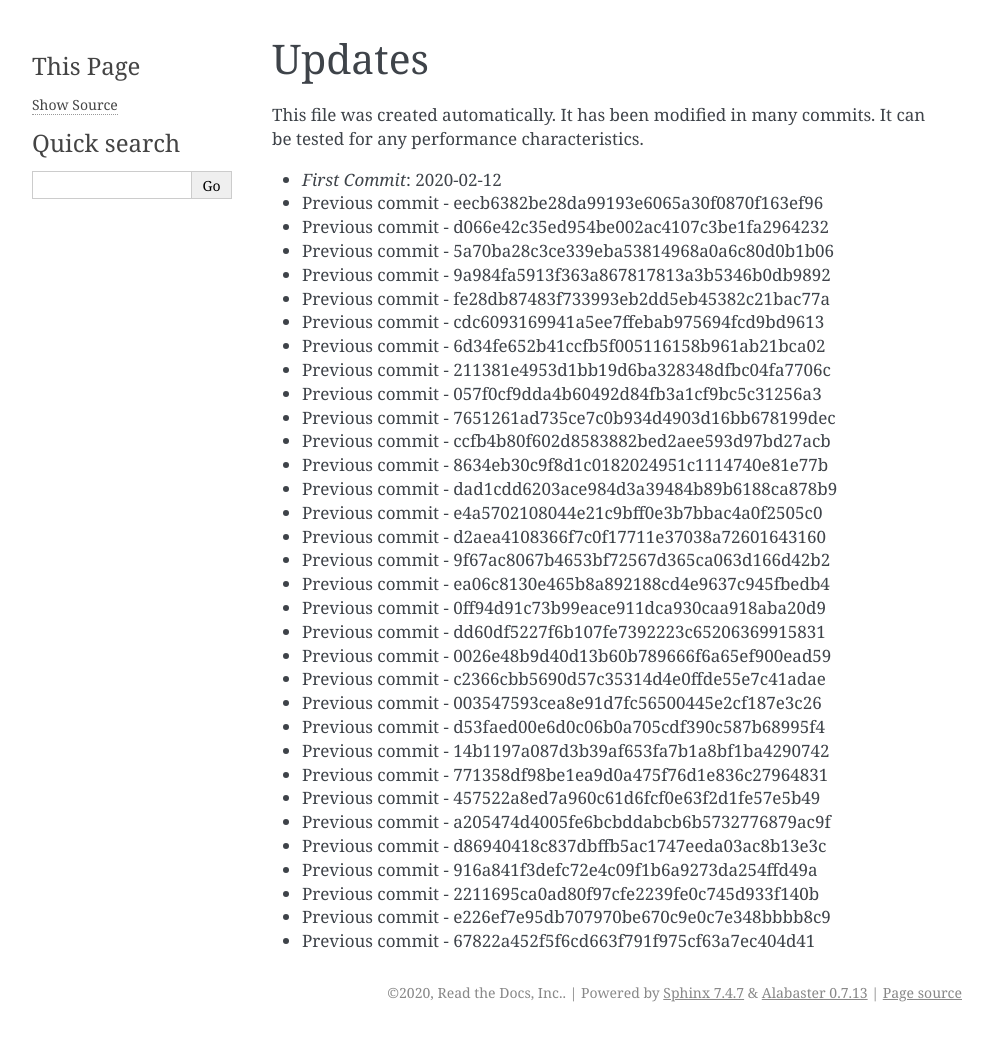
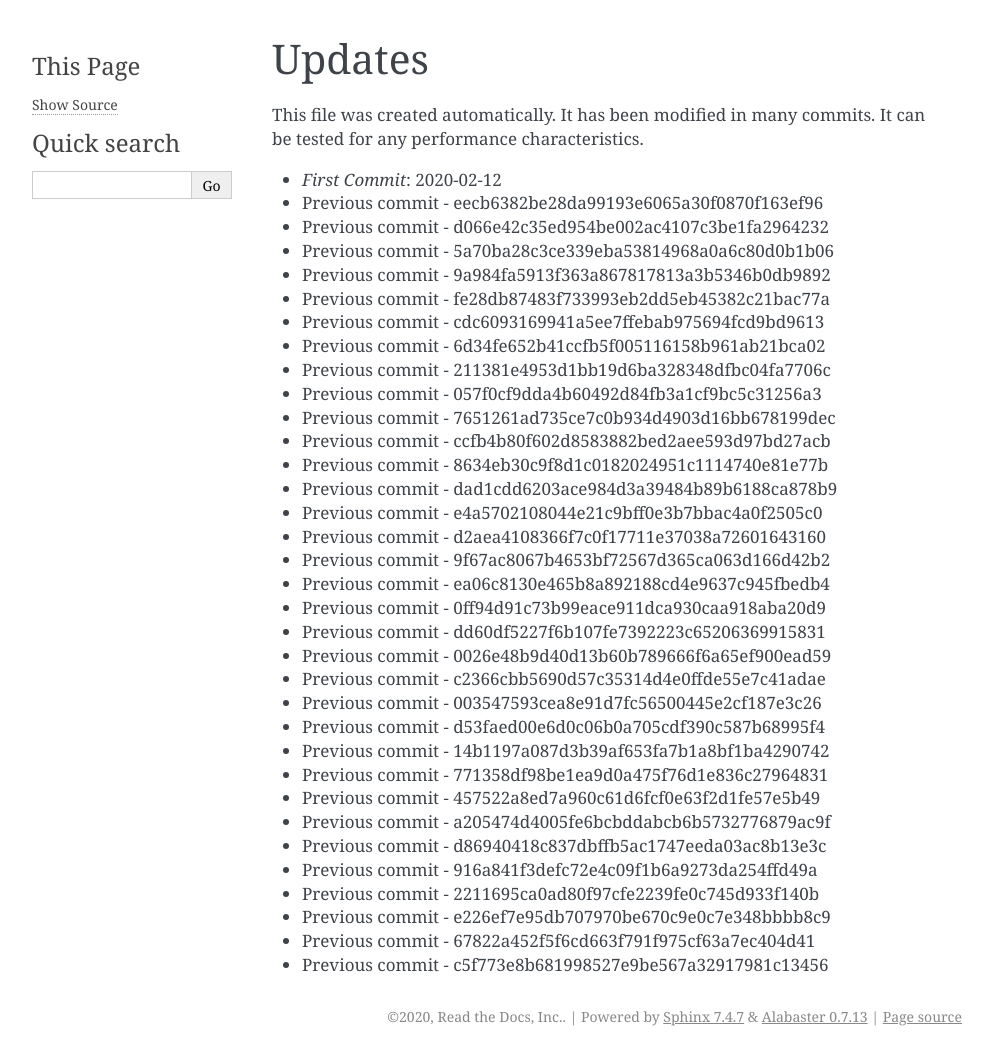
Before and after one commit to readthedocs/rtd-git-stresstest, a Sphinx documentation site: the page built from docs/updates.rst, in a window 1280 px wide. Shown: the whole page, without its empty margins (148-1141 px from the left). Built offline with Sphinx 7.4.7, drawn with Linux system fonts in a browser that asks for light colours; before the commit the page ends 1032 px from its top, so only the background shows below that.

Commit message:
Generating commit from previous: c5f773e8b681998527e9be567a32917981c13456

```diff
--- a/docs/updates.rst
+++ b/docs/updates.rst
@@ -38,3 +38,4 @@ It can be tested for any performance characteristics.
 * Previous commit - 2211695ca0ad80f97cfe2239fe0c745d933f140b
 * Previous commit - e226ef7e95db707970be670c9e0c7e348bbbb8c9
 * Previous commit - 67822a452f5f6cd663f791f975cf63a7ec404d41
+* Previous commit - c5f773e8b681998527e9be567a32917981c13456
```
